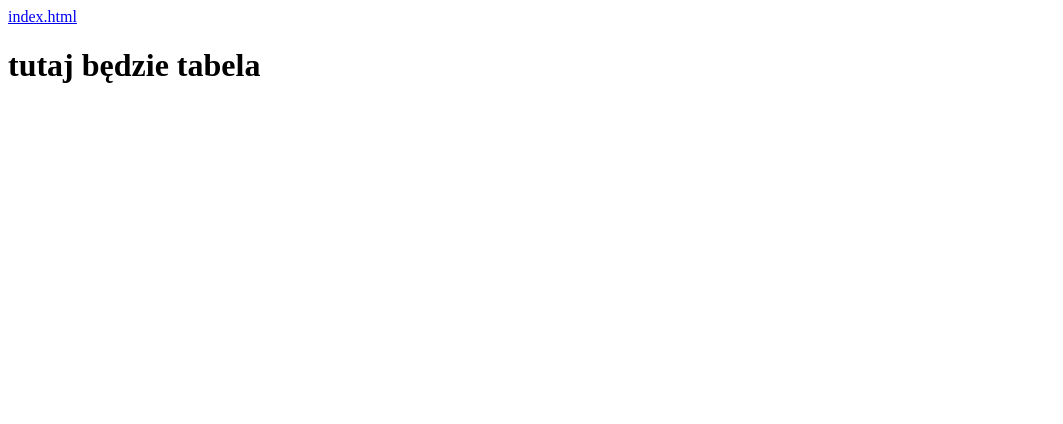
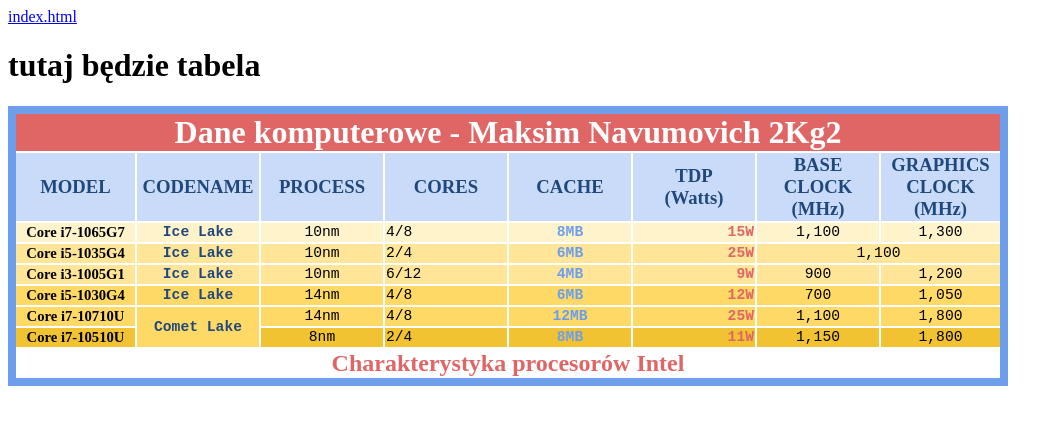
Before and after one commit to Junk-debug/HTMLtasks, a plain HTML site: page tabela_navumovich.html in a window 1280 px wide. Shown: the whole page, without its empty margins (0-1063 px from the left). Drawn offline with Linux system fonts and the light colour scheme.

Commit message:
zadanie9

```diff
--- a/tabela_navumovich.html
+++ b/tabela_navumovich.html
@@ -2,10 +2,210 @@
 <html lang="pl-PL">
 	<head>
 		<meta charset="utf-8">
-		<title>tabela</title>
+		<title>Tabela HTML wykonanie Navumovich 2Kg2</title>
+		<style>
+			/* zmienne kolorów */
+			:root {
+				--main-red: #e06666;
+				--yellow-1:#fff3cc;
+				--yellow-2:#ffe598;
+				--yellow-3:#ffd966;
+				--yellow-4:#f1c231;
+				--blue-1:#20487c;
+				--blue-2:#6d9eeb;
+				--blue-3:#c9dbf8;
+			}
+			/* ścionka i granicy tabeli */
+			.table {
+				table-layout: fixed;
+				width: 1000px;
+				text-align: center;
+				border-collapse: collapse;
+				font-family: 'Times New Roman', Times, serif;
+				border: 6pt solid var(--blue-2);
+				border-top: none;
+			}
+			/* tytuł tabeli */
+			.table caption{
+				background-color: var(--main-red);
+				color: white;
+				font-weight: bold;
+				font-size: 24pt;
+				border: 6pt solid var(--blue-2);
+				border-bottom: none;
+			}
+			/* styl nagłówków */
+			.table thead {
+				background-color: var(--blue-3);
+				color: var(--blue-1);
+				font-size: 14pt;
+			}
+			/* styl ciała tabeli */
+			.table tbody {
+				font-size: 11pt;
+				font-family: 'Courier New', Courier, monospace;
+			}
+			/* granicy wewnątrz tabeli */
+			.table td, .table th {
+				border: 1.5pt solid white;
+			}
+			/* colorowanie wierszy */
+			.table tbody tr:nth-child(1) {
+				background-color: var(--yellow-1);
+			}
+			.table tbody tr:nth-child(2) {
+				background-color: var(--yellow-2);
+			}
+			.table tbody tr:nth-child(3) {
+				background-color: var(--yellow-2);
+			}
+			.table tbody tr:nth-child(4) {
+				background-color: var(--yellow-3);
+			}
+			.table tbody tr:nth-child(5) {
+				background-color: var(--yellow-3);
+			}
+			.table tbody tr:nth-child(6) {
+				background-color: var(--yellow-4);
+			}
+			/* ostatni wiersz tabeli */
+			.table tr:last-child td {
+				font-size: 18pt;
+				font-weight: bold;
+				font-family: 'Times New Roman', Times, serif;
+				color: var(--main-red);
+			}
+			/* 1 kolumna MODEL */
+			.table tbody tr:nth-child(1) td:nth-child(1),
+			.table tbody tr:nth-child(2) td:nth-child(1),
+			.table tbody tr:nth-child(3) td:nth-child(1),
+			.table tbody tr:nth-child(4) td:nth-child(1),
+			.table tbody tr:nth-child(5) td:nth-child(1),
+			.table tbody tr:nth-child(6) td:nth-child(1) {
+				font-family: 'Times New Roman', Times, serif;
+				font-weight: bold;
+			}
+			/* 2 kolumna MODEL */
+			.table tbody tr:nth-child(1) td:nth-child(2),
+			.table tbody tr:nth-child(2) td:nth-child(2),
+			.table tbody tr:nth-child(3) td:nth-child(2),
+			.table tbody tr:nth-child(4) td:nth-child(2),
+			.table tbody tr:nth-child(5) td:nth-child(2) {
+				font-weight: bold;
+				color: var(--blue-1);
+			}
+			/* 4 kolumna CORES */
+			.table tbody tr:nth-child(1) td:nth-child(4),
+			.table tbody tr:nth-child(2) td:nth-child(4),
+			.table tbody tr:nth-child(3) td:nth-child(4),
+			.table tbody tr:nth-child(4) td:nth-child(4),
+			.table tbody tr:nth-child(5) td:nth-child(4),
+			.table tbody tr:nth-child(6) td:nth-child(3) {
+				text-align: left;
+			}
+			/* 5 kolumna CACHE */
+			.table tbody tr:nth-child(1) td:nth-child(5),
+			.table tbody tr:nth-child(2) td:nth-child(5),
+			.table tbody tr:nth-child(3) td:nth-child(5),
+			.table tbody tr:nth-child(4) td:nth-child(5),
+			.table tbody tr:nth-child(5) td:nth-child(5),
+			.table tbody tr:nth-child(6) td:nth-child(4) {
+				font-weight: bold;
+				color: var(--blue-2);
+			}
+			/* 6 kolumna TDP */
+			.table tbody tr:nth-child(1) td:nth-child(6),
+			.table tbody tr:nth-child(2) td:nth-child(6),
+			.table tbody tr:nth-child(3) td:nth-child(6),
+			.table tbody tr:nth-child(4) td:nth-child(6),
+			.table tbody tr:nth-child(5) td:nth-child(6),
+			.table tbody tr:nth-child(6) td:nth-child(5) {
+				font-weight: bold;
+				text-align: right;
+				color: var(--main-red);
+			}
+		</style>
 	</head>
 	<body>
 		<a href="index.html">index.html</a>
 		<h1>tutaj będzie tabela</h1>
+		<table class="table">
+			<caption>Dane komputerowe - Maksim Navumovich 2Kg2</caption>
+			<thead>
+				<tr>
+					<th>MODEL</th>
+					<th>CODENAME</th>
+					<th>PROCESS</th>
+					<th>CORES</th>
+					<th>CACHE</th>
+					<th>TDP<br>(Watts)</th>
+					<th>BASE CLOCK<br>(MHz)</th>
+					<th>GRAPHICS CLOCK<br>(MHz)</th>
+				</tr>
+			</thead>
+			<tbody>
+				<tr>
+					<td>Core i7-1065G7</td>
+					<td>Ice Lake</td>
+					<td>10nm</td>
+					<td>4/8</td>
+					<td>8MB</td>
+					<td>15W</td>
+					<td>1,100</td>
+					<td>1,300</td>
+				</tr>
+				<tr>
+					<td>Core i5-1035G4</td>
+					<td>Ice Lake</td>
+					<td>10nm</td>
+					<td>2/4</td>
+					<td>6MB</td>
+					<td>25W</td>
+					<td colspan="2">1,100</td>
+				</tr>
+				<tr>
+					<td>Core i3-1005G1</td>
+					<td>Ice Lake</td>
+					<td>10nm</td>
+					<td>6/12</td>
+					<td>4MB</td>
+					<td>9W</td>
+					<td>900</td>
+					<td>1,200</td>
+				</tr>
+				<tr>
+					<td>Core i5-1030G4</td>
+					<td>Ice Lake</td>
+					<td>14nm</td>
+					<td>4/8</td>
+					<td>6MB</td>
+					<td>12W</td>
+					<td>700</td>
+					<td>1,050</td>
+				</tr>
+				<tr>
+					<td>Core i7-10710U</td>
+					<td rowspan="2">Comet Lake</td>
+					<td>14nm</td>
+					<td>4/8</td>
+					<td>12MB</td>
+					<td>25W</td>
+					<td>1,100</td>
+					<td>1,800</td>
+				</tr>
+				<tr>
+					<td>Core i7-10510U</td>
+					<td>8nm</td>
+					<td>2/4</td>
+					<td>8MB</td>
+					<td>11W</td>
+					<td>1,150</td>
+					<td>1,800</td>
+				</tr>
+				<tr>
+					<td colspan="8">Charakterystyka procesorów Intel</td>
+				</tr>
+			</tbody>
+		   </table>
 	</body>
 </html>
```
